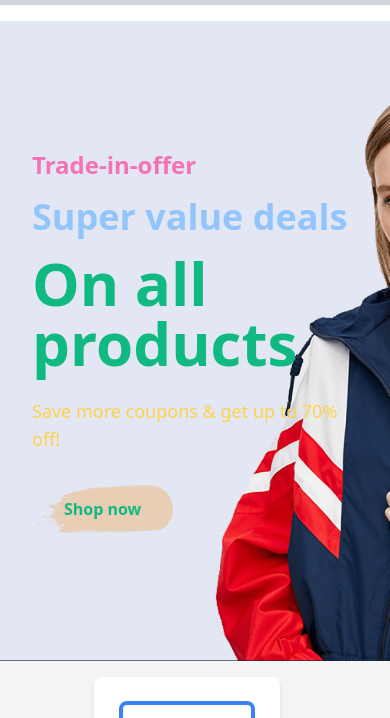
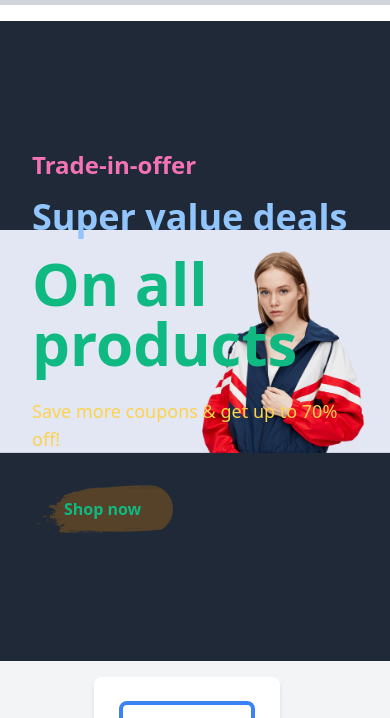
Before and after one commit to nishkarsh25/MyEcommerce-ResponsivePage, a website: page src/index.html in a window 390 px wide. Shown: the part 59-777 px from the top of the page. Drawn offline with nearby package versions, Linux system fonts and the light colour scheme.

Commit message:
Just added bg-contain as default so that for small screen the background is within container:
Just a utility of tailwind css

```diff
--- a/src/index.html
+++ b/src/index.html
@@ -38,7 +38,7 @@
     <!--main section-->
     <main class="mt-20">
 
-        <section id="hero" class="bg-gray-800 text-white py-32 md:py-40 lg:py-48 bg-cover bg-center bg-no-repeat" style="background-image: url('images/hero4.png');">
+        <section id="hero" class="bg-gray-800 text-white py-32 md:py-40 lg:py-48 bg-contain lg:bg-cover bg-center bg-no-repeat" style="background-image: url('images/hero4.png');">
           <div class="container mx-auto text-left px-8">
               <h4 class="text-2xl md:text-3xl lg:text-4xl font-bold text-pink-400">Trade-in-offer</h4>
               <h2 class="text-4xl md:text-5xl lg:text-6xl font-bold mt-4 text-blue-300">Super value deals</h2>
```
